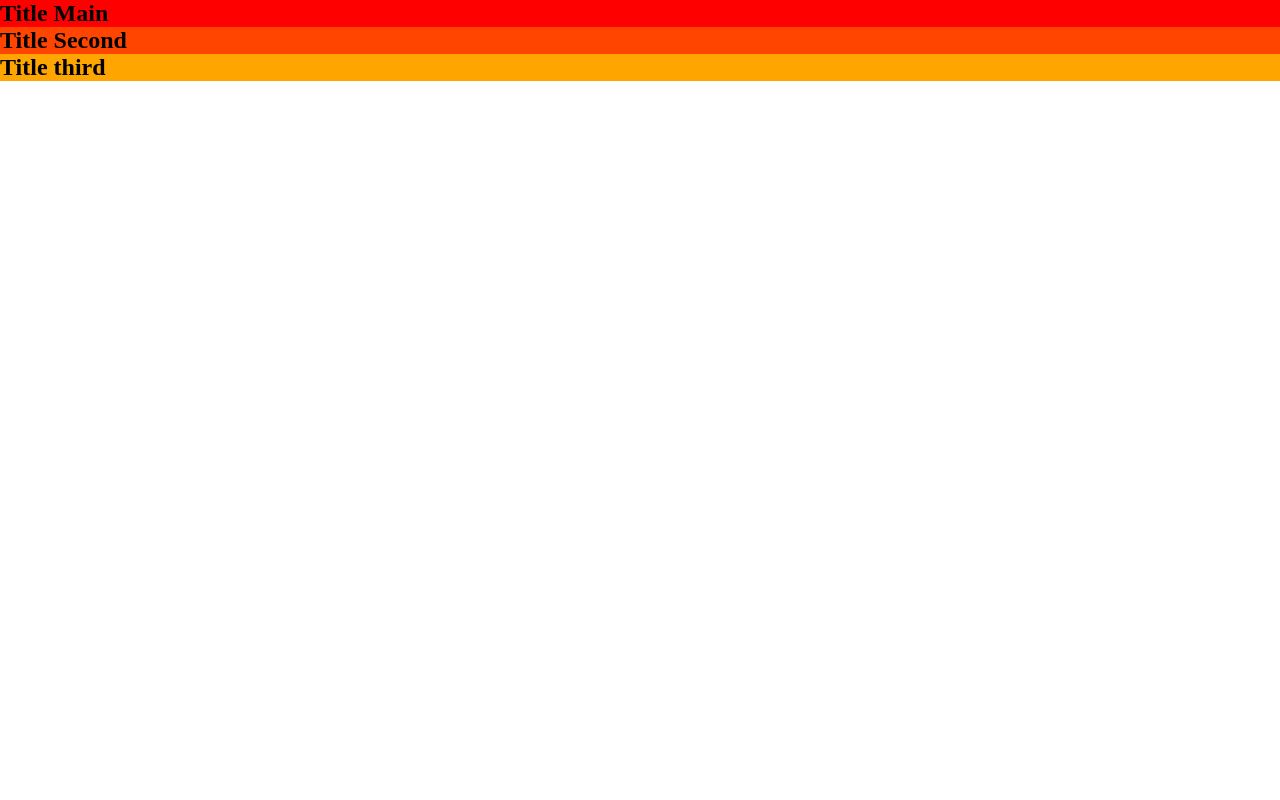
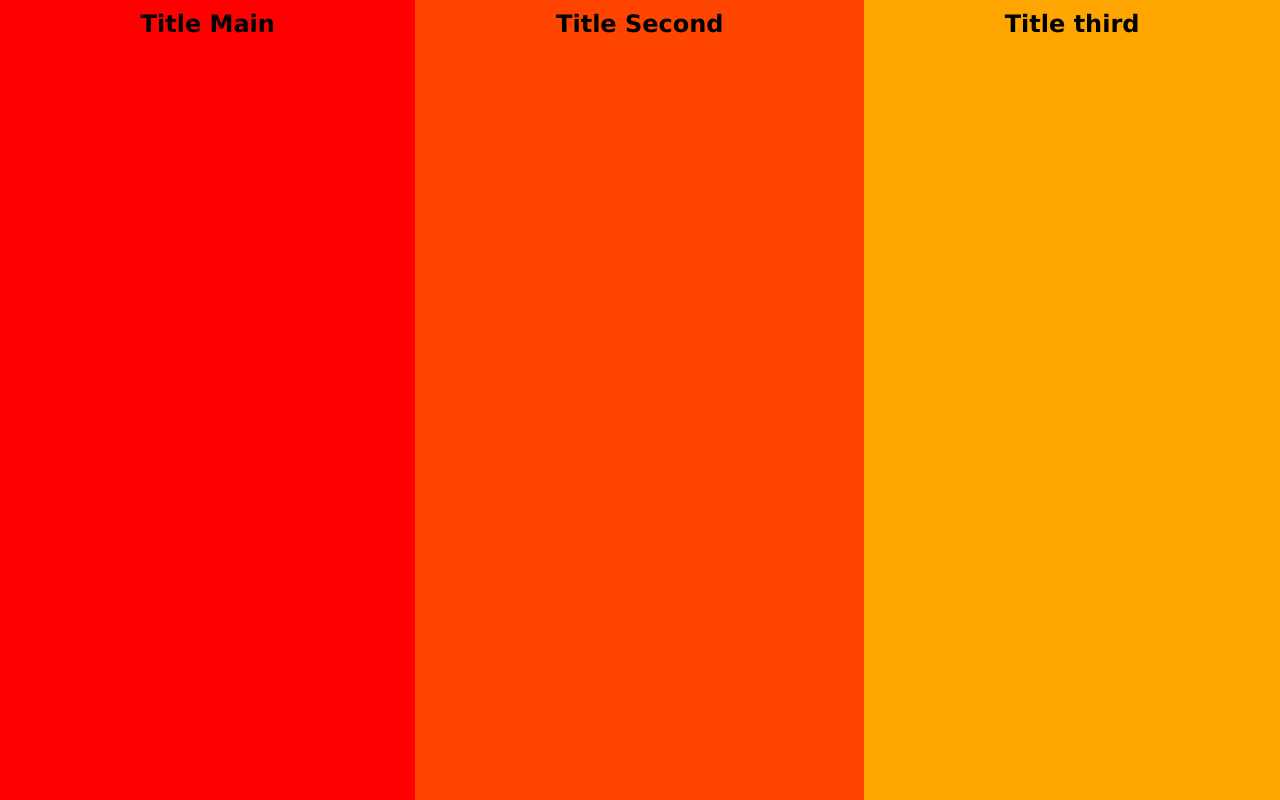
Before and after one commit to isaias1233/repo, a plain HTML site: page index.html in a window 1280 px wide. Drawn offline with Linux system fonts and the light colour scheme.

Commit message:
style: sections styled

```diff
--- a/style.css
+++ b/style.css
@@ -2,6 +2,11 @@
     padding: 0;
     margin: 0;
     box-sizing: border-box;
+    font-family: 'Lucida Sans', 'Lucida Sans Regular', 'Lucida Grande', 'Lucida Sans Unicode', Geneva, Verdana, sans-serif;
+}
+main{
+    height: 100vh;
+    display: flex;
 }
 #main{
     background: red;
@@ -12,3 +17,11 @@
 #third{
     background: orange;
 }
+
+.box{
+    padding: 10px 20px;
+    flex-grow: 1;
+}
+.box h1{
+    text-align: center;
+}
```
